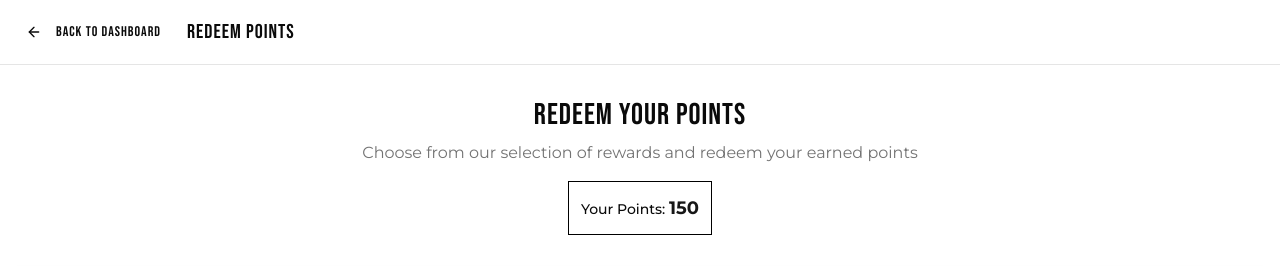
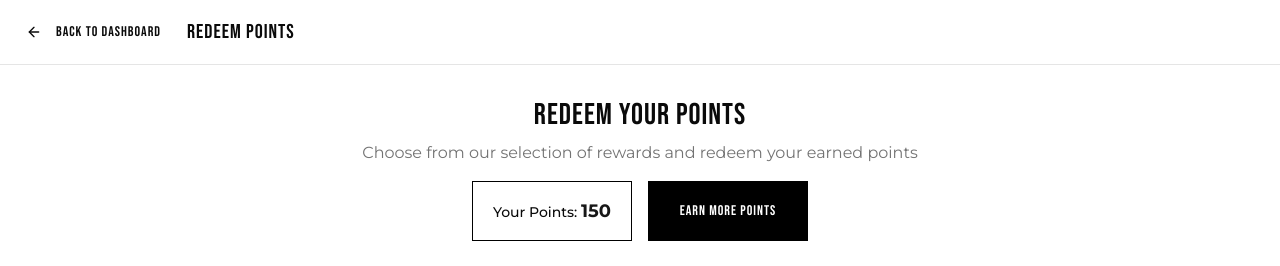
Before and after one commit to Angus2510/bloedlemoen, a Next.js app: page /redeem in a window 1280 px wide. Shown: the top 266 px of the page. Built offline with nearby package versions, Linux system fonts and the light colour scheme; no server answers; sample sign-in values are in the browser's storage.

Commit message:
Enhance Dashboard and RedeemPage UI with action buttons and improved layout

```diff
--- a/app/dashboard/page.tsx
+++ b/app/dashboard/page.tsx
@@ -211,15 +211,26 @@ export default function Dashboard() {
           </Card>
         </div>
 
-        {/* Redeem Points Button */}
+        {/* Action Buttons */}
         <div className="flex justify-center mt-6 md:mt-8">
+          <div className="flex items-center gap-4 flex-wrap justify-center">
             <Button
               size="lg"
-            className="text-base md:text-lg px-6 md:px-8 py-4 md:py-6 w-full sm:w-auto"
+              className="text-base md:text-lg px-6 md:px-8 py-4 md:py-6 w-full sm:w-auto min-w-[160px] h-[60px]"
               onClick={() => router.push("/redeem")}
             >
               REDEEM POINTS
             </Button>
+            <button
+              onClick={() => {
+                // Add your shop URL here or navigate to shop page
+                window.open("https://your-shop-url.com", "_blank");
+              }}
+              className="bg-white text-black border border-black font-heading text-base md:text-lg font-medium hover:bg-gray-50 transition-colors px-6 md:px-8 py-4 md:py-6 w-full sm:w-auto min-w-[160px] h-[60px] flex items-center justify-center cursor-pointer"
+            >
+              SHOP NOW
+            </button>
+          </div>
         </div>
 
         {/* Recent Activity */}
--- a/app/redeem/page.tsx
+++ b/app/redeem/page.tsx
@@ -125,13 +125,21 @@ export default function RedeemPage() {
           <p className="text-muted-foreground text-sm md:text-base">
             Choose from our selection of rewards and redeem your earned points
           </p>
-          <div className="mt-4 p-3 bg-white border border-black inline-block">
-            <p className="text-sm font-medium">
-              Your Points:{" "}
-              <span className="text-primary font-bold text-lg">
-                {userPoints}
-              </span>
-            </p>
+          <div className="mt-4 flex items-center justify-center gap-4 flex-wrap">
+            <div className="p-3 bg-white border border-black min-w-[160px] h-[60px] flex items-center justify-center">
+              <p className="text-sm font-medium text-center">
+                Your Points:{" "}
+                <span className="text-primary font-bold text-lg">
+                  {userPoints}
+                </span>
+              </p>
+            </div>
+            <button
+              onClick={() => router.push("/dashboard")}
+              className="p-3 bg-black text-white border border-black font-heading text-sm font-medium hover:bg-gray-800 transition-colors min-w-[160px] h-[60px] flex items-center justify-center cursor-pointer"
+            >
+              EARN MORE POINTS
+            </button>
           </div>
         </div>
 
--- a/components/ui/button.tsx
+++ b/components/ui/button.tsx
@@ -5,7 +5,7 @@ import { cva, type VariantProps } from "class-variance-authority";
 import { cn } from "@/lib/utils";
 
 const buttonVariants = cva(
-  "inline-flex items-center justify-center gap-2 whitespace-nowrap text-sm font-medium transition-all disabled:pointer-events-none disabled:opacity-50 [&_svg]:pointer-events-none [&_svg:not([class*='size-'])]:size-4 shrink-0 [&_svg]:shrink-0 outline-none focus-visible:border-ring focus-visible:ring-ring/50 focus-visible:ring-[3px] aria-invalid:ring-destructive/20 dark:aria-invalid:ring-destructive/40 aria-invalid:border-destructive font-heading",
+  "inline-flex items-center justify-center gap-2 whitespace-nowrap text-sm font-medium transition-all disabled:pointer-events-none disabled:opacity-50 [&_svg]:pointer-events-none [&_svg:not([class*='size-'])]:size-4 shrink-0 [&_svg]:shrink-0 outline-none focus-visible:border-ring focus-visible:ring-ring/50 focus-visible:ring-[3px] aria-invalid:ring-destructive/20 dark:aria-invalid:ring-destructive/40 aria-invalid:border-destructive font-heading cursor-pointer",
   {
     variants: {
       variant: {
```
Lines whose indentation alone changed are shown as unchanged.
